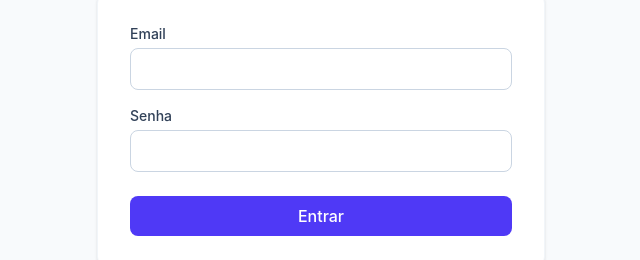
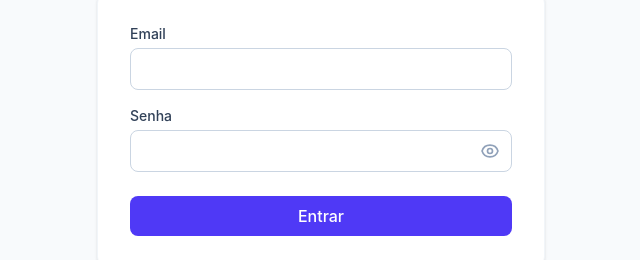
Before and after one commit to jvpereirarocha/expensetracker-front, a Vue app: page /login in a window 1280 px wide. Shown: the part 318-578 px from the top of the page, without its empty margins (319-959 px from the left). Built offline with nearby package versions, Linux system fonts and the light colour scheme.

Commit message:
refactor: change BaseInput component adding logic to see or hide password

```diff
--- a/src/components/ui/BaseInput.vue
+++ b/src/components/ui/BaseInput.vue
@@ -1,5 +1,7 @@
 <script setup>
-defineProps({
+import { ref, computed } from 'vue'
+
+const props = defineProps({
   modelValue: { type: [String, Number], default: '' },
   label: { type: String, required: true },
   id: { type: String, required: true },
@@ -9,6 +11,13 @@ defineProps({
 })
 
 defineEmits(['update:modelValue'])
+const showPassword = ref(false)
+const inputType = computed(() => {
+  if (props.type === 'password') {
+    return showPassword.value ? 'text' : 'password'
+  }
+  return props.type
+})
 </script>
 
 <template>
@@ -16,14 +25,55 @@ defineEmits(['update:modelValue'])
     <label :for="id" class="text-sm font-medium text-slate-700">
       {{ label }}
     </label>
+
+    <div class="relative">
       <input
         :id="id"
-      :type="type"
+        :type="inputType"
         :value="modelValue"
         :placeholder="placeholder"
         :required="required"
-      class="px-4 py-2 border border-slate-300 rounded-lg focus:outline-none focus:ring-2 focus:ring-indigo-600 focus:border-transparent transition-shadow w-full"
+        class="w-full px-4 py-2 border border-slate-300 rounded-lg focus:outline-none focus:ring-2 focus:ring-indigo-600 focus:border-transparent transition-shadow pr-10"
         @input="$emit('update:modelValue', $event.target.value)"
       />
+
+      <button
+        v-if="props.type === 'password'"
+        type="button"
+        @click="showPassword = !showPassword"
+        class="absolute inset-y-0 right-0 pr-3 flex items-center text-slate-400 hover:text-indigo-600 transition-colors focus:outline-none"
+        tabindex="-1"
+        :aria-label="showPassword ? 'Ocultar senha' : 'Mostrar senha'"
+      >
+        <svg
+          v-if="!showPassword"
+          class="h-5 w-5"
+          fill="none"
+          viewBox="0 0 24 24"
+          stroke="currentColor"
+        >
+          <path
+            stroke-linecap="round"
+            stroke-linejoin="round"
+            stroke-width="2"
+            d="M15 12a3 3 0 11-6 0 3 3 0 016 0z"
+          />
+          <path
+            stroke-linecap="round"
+            stroke-linejoin="round"
+            stroke-width="2"
+            d="M2.458 12C3.732 7.943 7.523 5 12 5c4.478 0 8.268 2.943 9.542 7-1.274 4.057-5.064 7-9.542 7-4.477 0-8.268-2.943-9.542-7z"
+          />
+        </svg>
+        <svg v-else class="h-5 w-5" fill="none" viewBox="0 0 24 24" stroke="currentColor">
+          <path
+            stroke-linecap="round"
+            stroke-linejoin="round"
+            stroke-width="2"
+            d="M13.875 18.825A10.05 10.05 0 0112 19c-4.478 0-8.268-2.943-9.543-7a9.97 9.97 0 011.563-3.029m5.858.908a3 3 0 114.243 4.243M9.878 9.878l4.242 4.242M9.88 9.88l-3.29-3.29m7.532 7.532l3.29 3.29M3 3l3.59 3.59m0 0A9.953 9.953 0 0112 5c4.478 0 8.268 2.943 9.543 7a10.025 10.025 0 01-4.132 5.411m0 0L21 21"
+          />
+        </svg>
+      </button>
+    </div>
   </div>
 </template>
```
Lines whose indentation alone changed are shown as unchanged.
